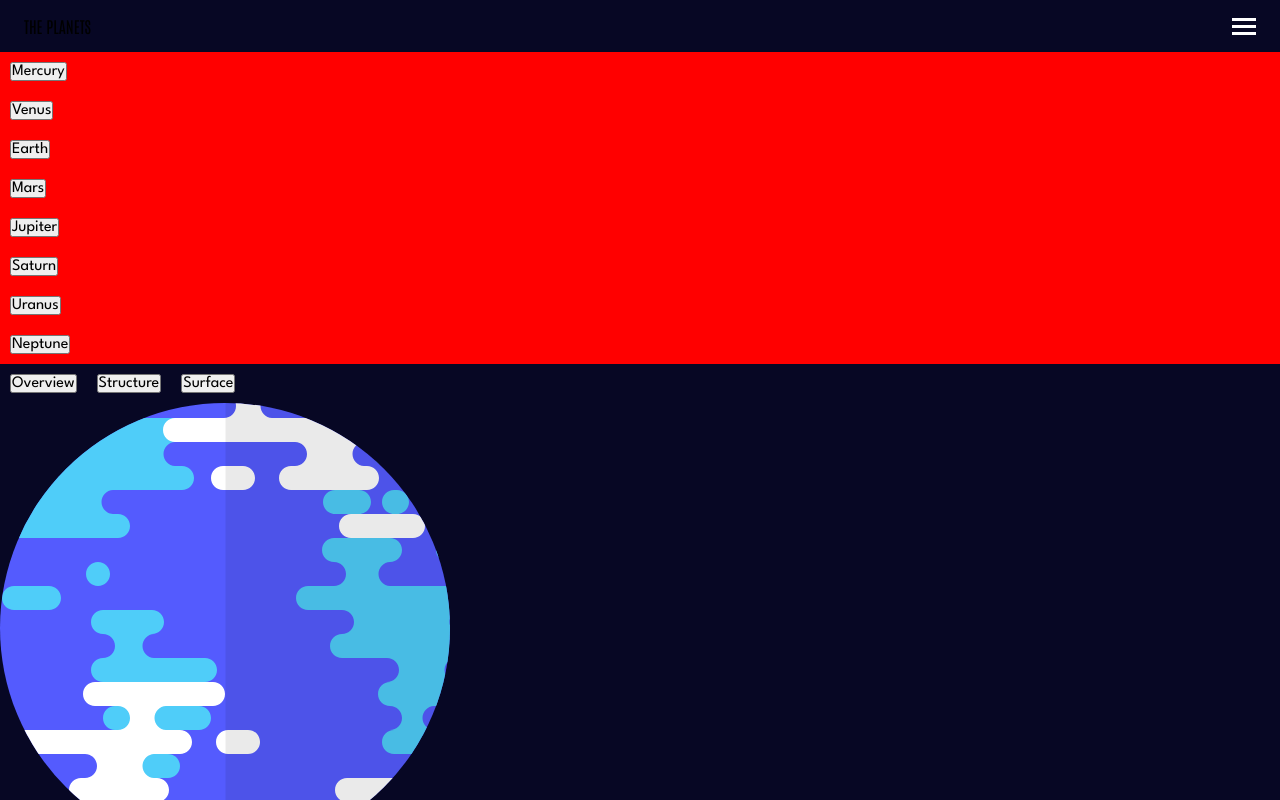
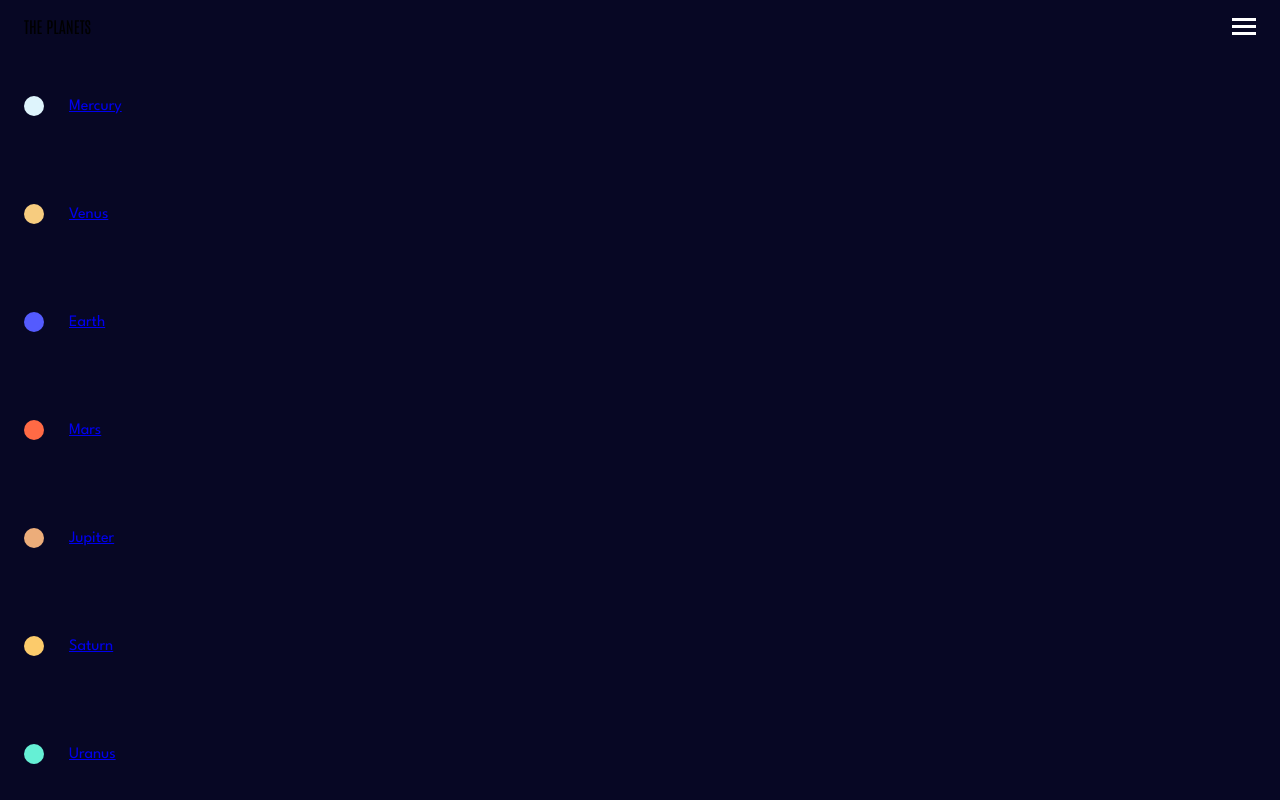
Before and after one commit to radhd/Planets-fact-site, a React (Vite) app: page /earth in a window 1280 px wide. Both pictures are taken after a click on the picture 1244 px from the left and 26 px from the top of the page. Shown: the top 800 px of the page. Built offline with nearby package versions, Linux system fonts and the light colour scheme.

Commit message:
Add planet colors to navigation menu dynamically

```diff
--- a/src/GlobalStyles.jsx
+++ b/src/GlobalStyles.jsx
@@ -42,6 +42,7 @@ h6 {
 p {
   text-wrap: pretty;
 }
+
 li {
   list-style: none;
 }
--- a/src/components/Header.jsx
+++ b/src/components/Header.jsx
@@ -12,6 +12,17 @@ export default function Header(props) {
     setIsOpen(!isOpen);
   };
 
+  const planetColors = {
+    Mercury: "#DEF4FC",
+    Venus: "#F7CC7F",
+    Earth: "#545BFE",
+    Mars: "#FF6A45",
+    Jupiter: "#ECAD7A",
+    Saturn: "#FCCB6B",
+    Uranus: "#65F0D5",
+    Neptune: "#497EFA",
+  };
+
   return (
     <>
       <header>
@@ -24,8 +35,11 @@ export default function Header(props) {
             {data.map((name, index) => {
               return (
                 <li key={index}>
-                  <Link to={`/${name.toLowerCase()}`}>
-                    <PlanetName>{name}</PlanetName>
+                  <Link onClick={menuHandler} to={`/${name}`}>
+                    <Planets>
+                      <PlanetsMiniImage planetColors={planetColors[name]} />
+                      <PlanetName>{name}</PlanetName>
+                    </Planets>
                   </Link>
                 </li>
               );
@@ -47,5 +61,21 @@ const HeaderStyles = styled.div`
 
 const NavMenu = styled.nav`
   display: ${({ isOpen }) => (isOpen ? "block" : "none")};
-  background-color: red;
+  min-height: 100vh;
 `;
+
+const PlanetsMiniImage = styled.div`
+  width: 20px;
+  height: 20px;
+  background-color: ${(props) => {
+    return props.planetColors;
+  }};
+  border-radius: 50%;
+`;
+
+const Planets = styled.div`
+  padding: 44px 24px;
+  display: flex;
+  align-items: center;
+  gap: 25px;
+`;
--- a/src/components/PlanetName.jsx
+++ b/src/components/PlanetName.jsx
@@ -1,3 +1,5 @@
+import styled from "styled-components";
+
 export default function PlanetName({ children }) {
-  return <button>{children}</button>;
+  return <>{children}</>;
 }
```
